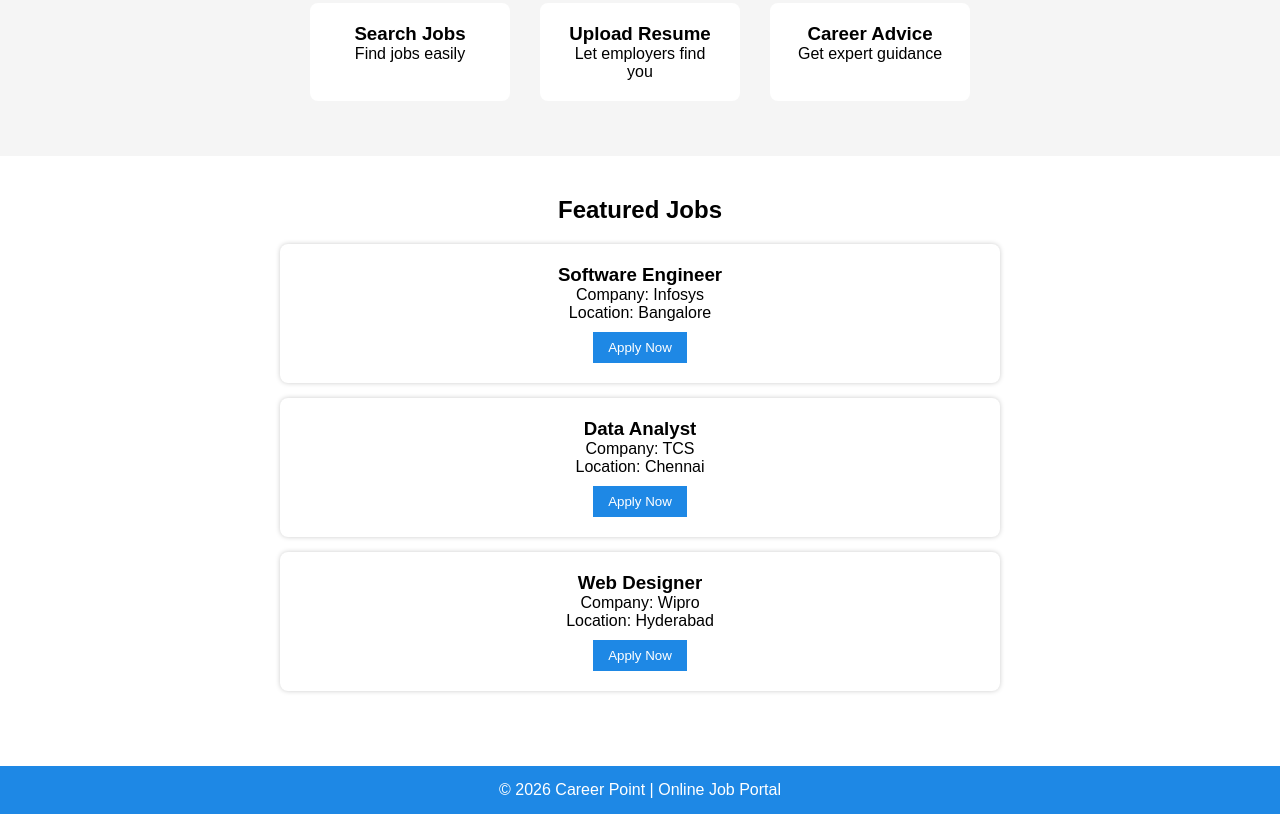
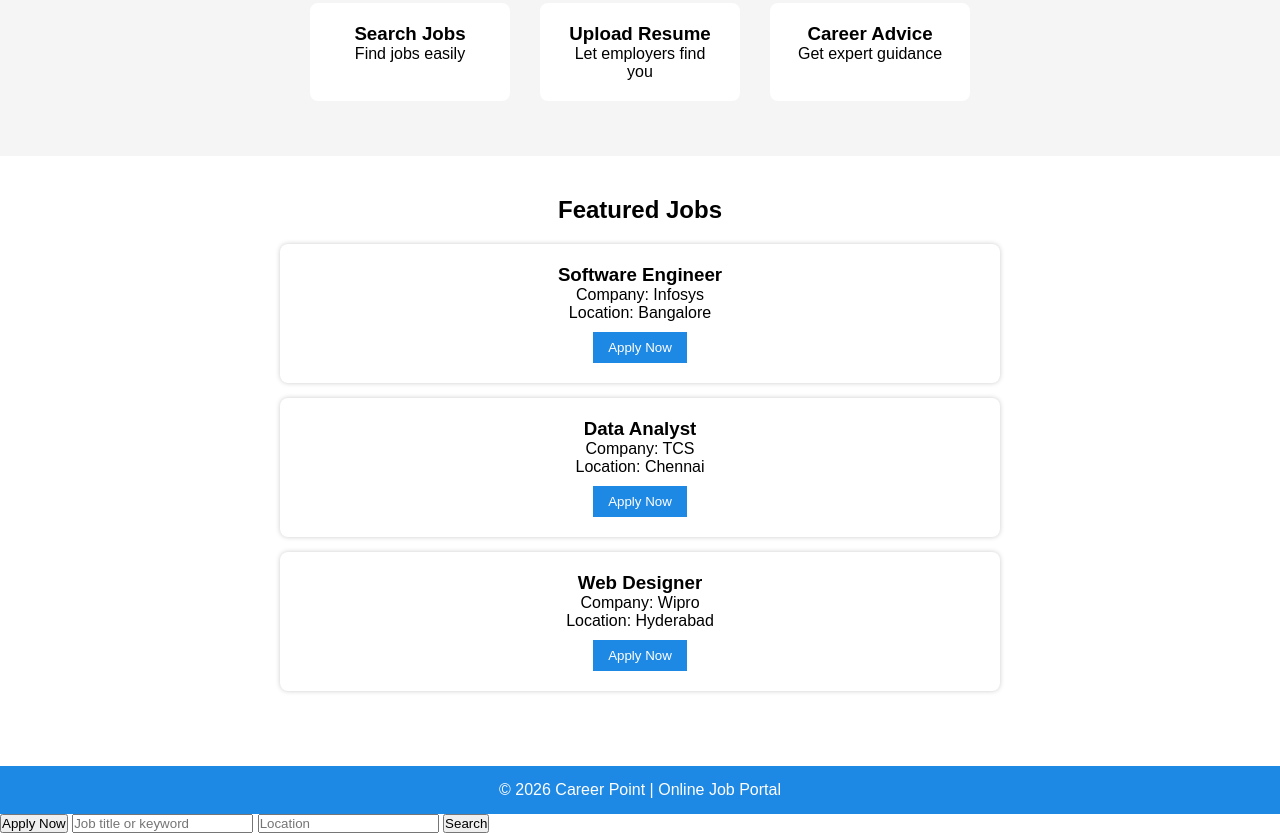
Before and after one commit to Vicky-web-pro/my-demo-project, a plain HTML site: page index.html in a window 1280 px wide. Shown: the part 369-1202 px from the top of the page. Drawn offline with Linux system fonts and the light colour scheme.

Commit message:
add changes

```diff
--- a/index.html
+++ b/index.html
@@ -78,6 +78,13 @@
                                                                                                                                                                                                                                                                                                                 <footer>
                                                                                                                                                                                                                                                                                                                     <p>© 2026 Career Point | Online Job Portal</p>
                                                                                                                                                                                                                                                                                                                     </footer>
+                                                                                                                                                                                                                                                                                                                    <script src="script.js"></script>
+                                                                                                                                                                                                                                                                                                                    <button onclick="applyJob('Python Developer')">Apply Now</button>
+                                                                                                                                                                                                                                                                                                                    <input type="text" id="jobKeyword" placeholder="Job title or keyword">
+                                                                                                                                                                                                                                                                                                                    <input type="text" id="jobLocation" placeholder="Location">
+                                                                                                                                                                                                                                                                                                                    <button onclick="searchJobs()">Search</button>
+
+
 
                                                                                                                                                                                                                                                                                                                     </body>
                                                                                                                                                                                                                                                                                                                     </html>
```
